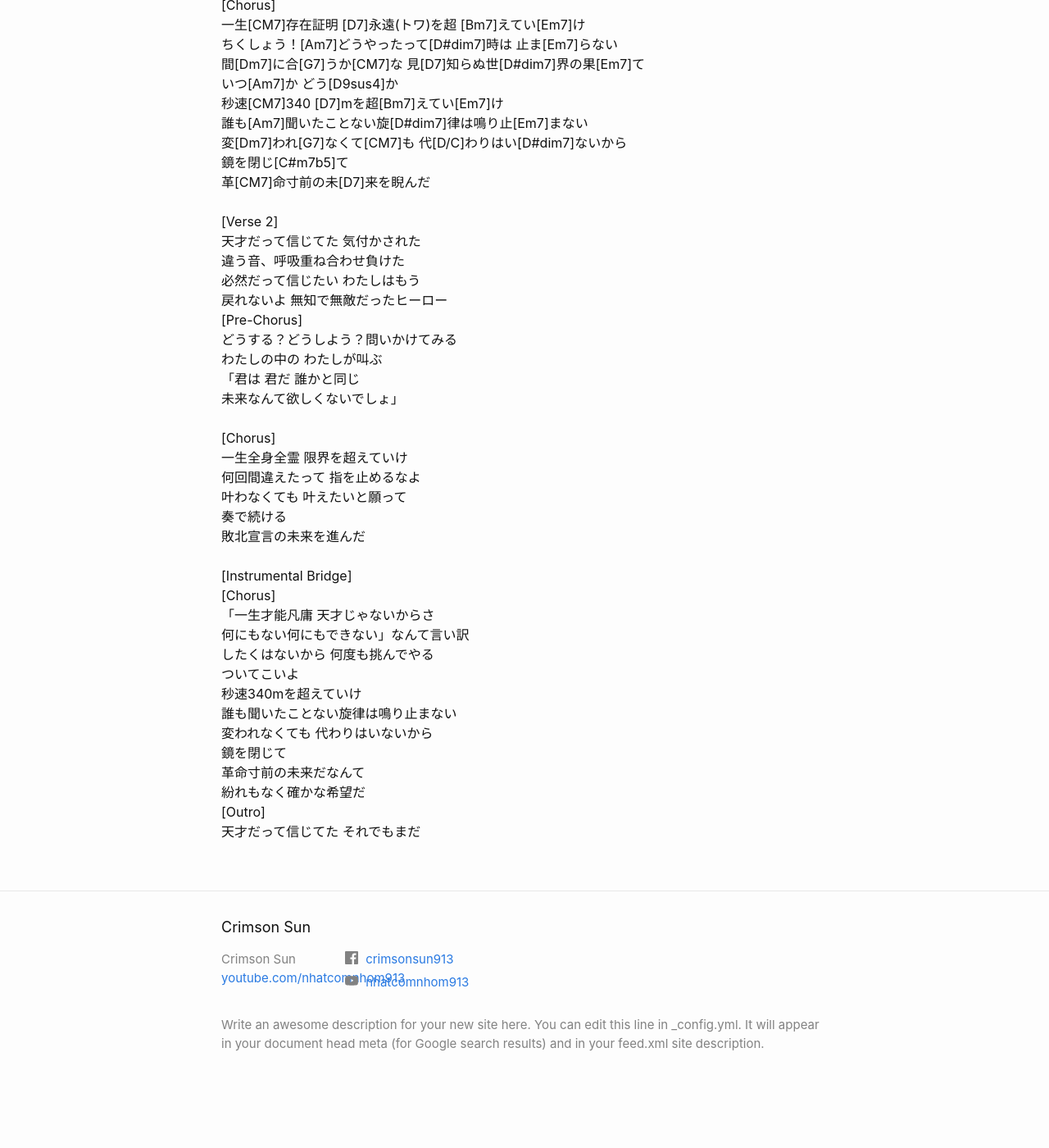
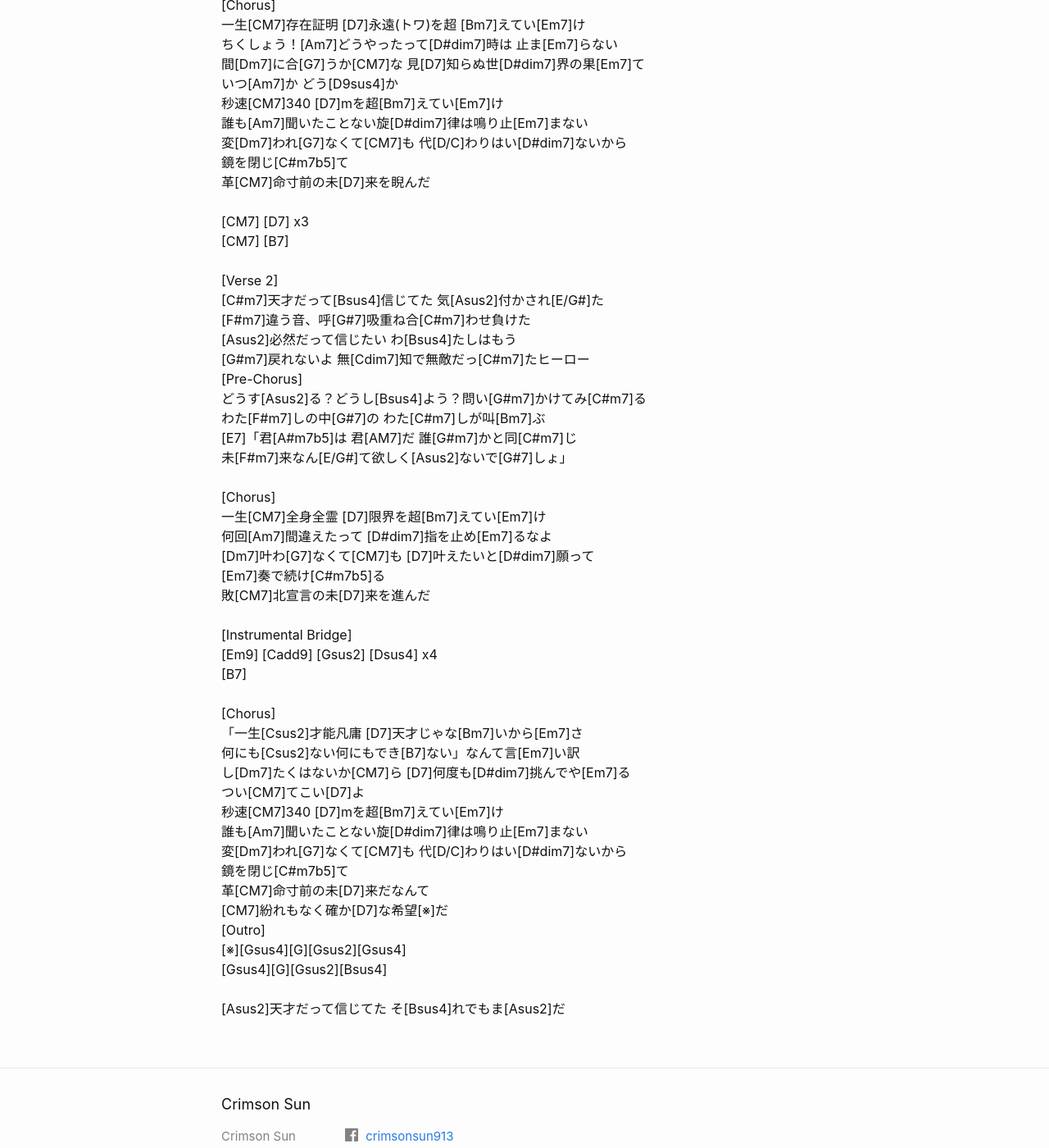
Before and after one commit to CrimsonSunTonic/CrimsonSunTonic.github.io, a Jekyll site: the page built from _posts/2024-06-23-KessokuBand-Shine-As-Usual.markdown, in a window 1280 px wide and 1400 px high, scrolled down 935 px. Shown: the whole window at 82% size. Built offline with Jekyll 4.4.1, drawn with Linux system fonts in a browser that asks for light colours; before the commit the page ends 2279 px from its top, so only the background shows below that.

Commit message:
Update 2024-06-23-KessokuBand-Shine-As-Usual.markdown
Finish edit chord

```diff
--- a/_posts/2024-06-23-KessokuBand-Shine-As-Usual.markdown
+++ b/_posts/2024-06-23-KessokuBand-Shine-As-Usual.markdown
@@ -37,38 +37,46 @@ categories: jekyll update
 鏡を閉じ[C#m7b5]て <br>
 革[CM7]命寸前の未[D7]来を睨んだ <br><br>
 
+[CM7] [D7] x3 <br>
+[CM7] [B7]<br><br>
+
 [Verse 2]<br>
-天才だって信じてた 気付かされた<br>
-違う音、呼吸重ね合わせ負けた<br>
-必然だって信じたい わたしはもう<br>
-戻れないよ 無知で無敵だったヒーロー<br>
+[C#m7]天才だって[Bsus4]信じてた 気[Asus2]付かされ[E/G#]た<br>
+[F#m7]違う音、呼[G#7]吸重ね合[C#m7]わせ負けた<br>
+[Asus2]必然だって信じたい わ[Bsus4]たしはもう<br>
+[G#m7]戻れないよ 無[Cdim7]知で無敵だっ[C#m7]たヒーロー<br>
 
 [Pre-Chorus]<br>
-どうする？どうしよう？問いかけてみる<br>
-わたしの中の わたしが叫ぶ<br>
-「君は 君だ 誰かと同じ<br>
-未来なんて欲しくないでしょ」<br><br>
+どうす[Asus2]る？どうし[Bsus4]よう？問い[G#m7]かけてみ[C#m7]る<br>
+わた[F#m7]しの中[G#7]の わた[C#m7]しが叫[Bm7]ぶ<br>
+[E7]「君[A#m7b5]は 君[AM7]だ 誰[G#m7]かと同[C#m7]じ<br>
+未[F#m7]来なん[E/G#]て欲しく[Asus2]ないで[G#7]しょ」<br><br>
 
 [Chorus]<br>
-一生全身全霊 限界を超えていけ<br>
-何回間違えたって 指を止めるなよ<br>
-叶わなくても 叶えたいと願って<br>
-奏で続ける<br>
-敗北宣言の未来を進んだ<br><br>
+一生[CM7]全身全霊 [D7]限界を超[Bm7]えてい[Em7]け<br>
+何回[Am7]間違えたって [D#dim7]指を止め[Em7]るなよ<br>
+[Dm7]叶わ[G7]なくて[CM7]も [D7]叶えたいと[D#dim7]願って<br>
+[Em7]奏で続け[C#m7b5]る<br>
+敗[CM7]北宣言の未[D7]来を進んだ<br><br>
 
 [Instrumental Bridge]<br>
+[Em9] [Cadd9] [Gsus2] [Dsus4] x4<br>
+[B7]<br><br>
 
 [Chorus]<br>
-「一生才能凡庸 天才じゃないからさ<br>
-何にもない何にもできない」なんて言い訳<br>
-したくはないから 何度も挑んでやる<br>
-ついてこいよ<br>
-秒速340mを超えていけ<br>
-誰も聞いたことない旋律は鳴り止まない<br>
-変われなくても 代わりはいないから<br>
-鏡を閉じて<br>
-革命寸前の未来だなんて<br>
-紛れもなく確かな希望だ<br>
+「一生[Csus2]才能凡庸 [D7]天才じゃな[Bm7]いから[Em7]さ<br>
+何にも[Csus2]ない何にもでき[B7]ない」なんて言[Em7]い訳<br>
+し[Dm7]たくはないか[CM7]ら [D7]何度も[D#dim7]挑んでや[Em7]る<br>
+つい[CM7]てこい[D7]よ<br>
+秒速[CM7]340 [D7]mを超[Bm7]えてい[Em7]け <br>
+誰も[Am7]聞いたことない旋[D#dim7]律は鳴り止[Em7]まない <br>
+変[Dm7]われ[G7]なくて[CM7]も 代[D/C]わりはい[D#dim7]ないから <br>
+鏡を閉じ[C#m7b5]て <br>
+革[CM7]命寸前の未[D7]来だなんて<br>
+[CM7]紛れもなく確か[D7]な希望[※]だ<br>
 [Outro]<br>
-天才だって信じてた それでもまだ<br>
+[※][Gsus4][G][Gsus2][Gsus4]<br>
+[Gsus4][G][Gsus2][Bsus4]<br><br>
+
+[Asus2]天才だって信じてた そ[Bsus4]れでもま[Asus2]だ<br>
 </div>
```
